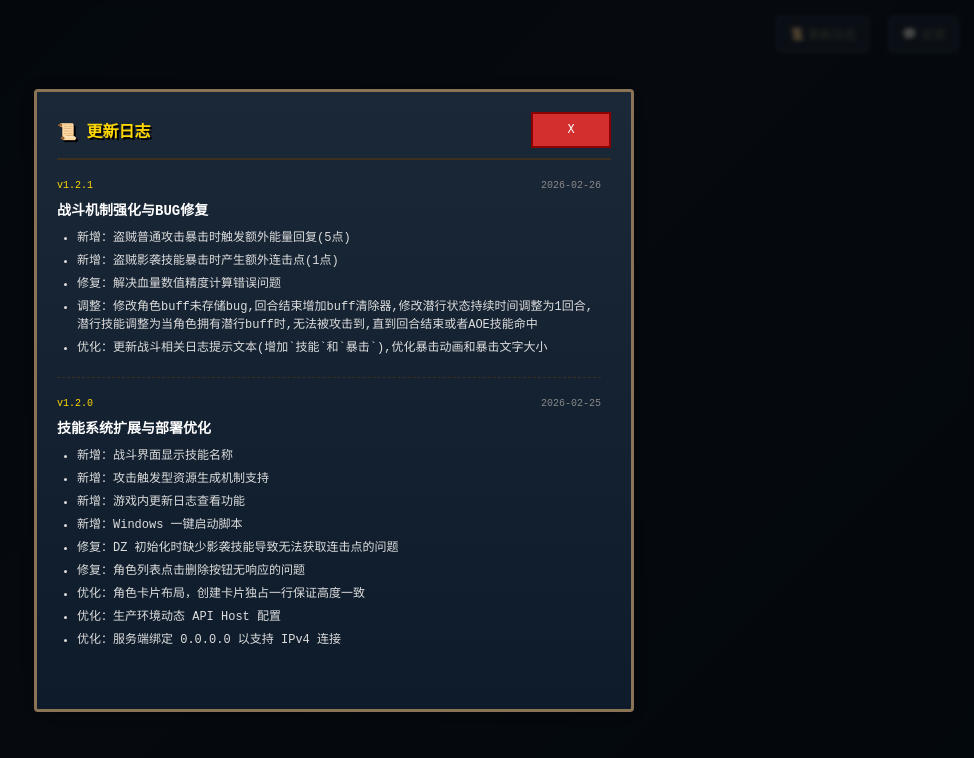
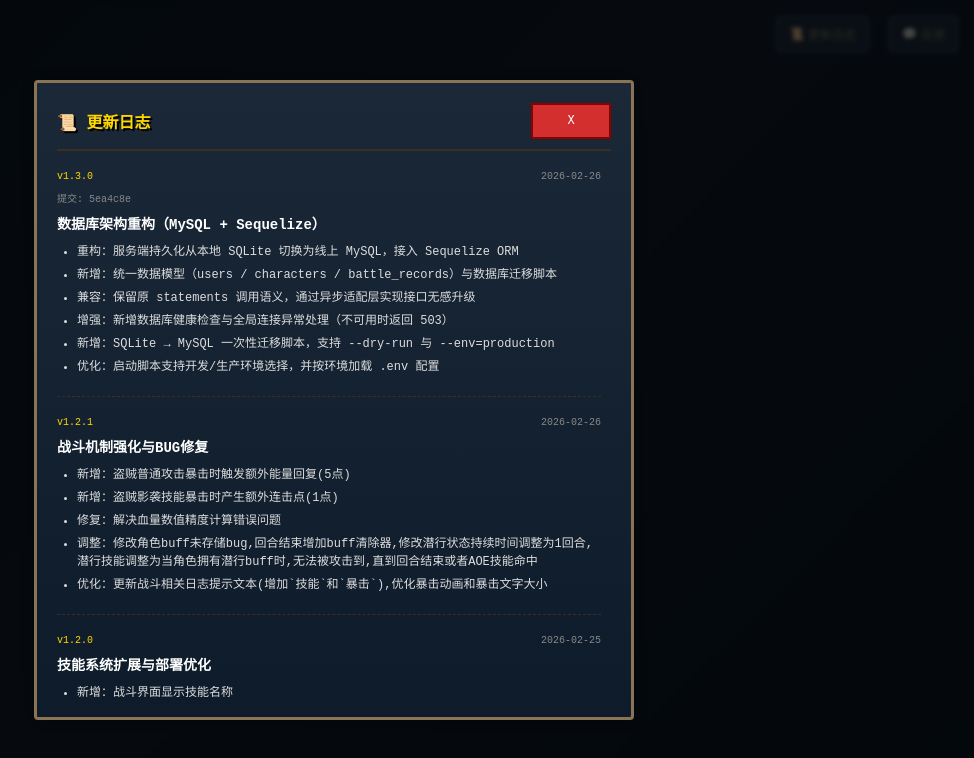
Before and after one commit to boyuan19910222-ui/ChickenBroAdv, a Vue app: page / in a window 1280 px wide. Both pictures are taken after a click on the button "📜 更新日志". Shown: the top 758 px of the page, without its empty margins (306-1280 px from the left). Built offline with nearby package versions, Linux system fonts and the light colour scheme; a web font is replaced by a local one.

Commit message:
docs: update in-game changelog for mysql orm refactor
- add v1.3.0 release notes for mysql + sequelize migration

- show optional commit hash in changelog modal items

```diff
--- a/src/components/modals/ChangelogModal.vue
+++ b/src/components/modals/ChangelogModal.vue
@@ -12,6 +12,7 @@
               <span class="log-version">{{ log.version }}</span>
               <span class="log-date">{{ log.date }}</span>
             </div>
+            <div v-if="log.commit" class="log-commit">提交: {{ log.commit }}</div>
             <div class="log-title">{{ log.title }}</div>
             <ul class="log-content">
               <li v-for="(item, index) in log.content" :key="index">{{ item }}</li>
@@ -146,6 +147,12 @@ const logs = changelogs;
   font-size: 14px;
 }
 
+.log-commit {
+  color: var(--color-text-muted, #888);
+  font-size: 10px;
+  margin-bottom: 8px;
+}
+
 .log-content {
   list-style-type: disc;
   padding-left: 20px;
--- a/src/data/ChangelogData.js
+++ b/src/data/ChangelogData.js
@@ -1,4 +1,18 @@
 export const changelogs = [
+  {
+    version: "v1.3.0",
+    date: "2026-02-26",
+    commit: "5ea4c8e",
+    title: "数据库架构重构（MySQL + Sequelize）",
+    content: [
+      "重构：服务端持久化从本地 SQLite 切换为线上 MySQL，接入 Sequelize ORM",
+      "新增：统一数据模型（users / characters / battle_records）与数据库迁移脚本",
+      "兼容：保留原 statements 调用语义，通过异步适配层实现接口无感升级",
+      "增强：新增数据库健康检查与全局连接异常处理（不可用时返回 503）",
+      "新增：SQLite → MySQL 一次性迁移脚本，支持 --dry-run 与 --env=production",
+      "优化：启动脚本支持开发/生产环境选择，并按环境加载 .env 配置"
+    ]
+  },
   {
     version: "v1.2.1",
     date: "2026-02-26",
```
